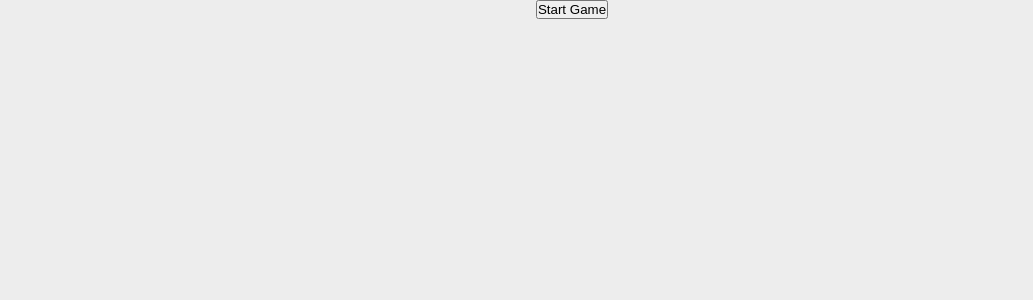
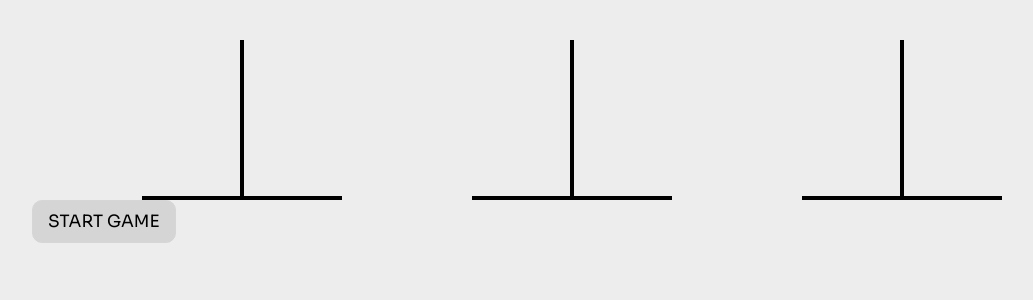
Before and after one commit to eualex/hihan, a Next.js app: page / in a window 1280 px wide. Shown: the top 300 px of the page, without its empty margins (68-1101 px from the left). Built offline with nearby package versions, Linux system fonts and the light colour scheme.

Commit message:
feat: adicionando torres

```diff
--- /dev/null
+++ b/src/components/pages/landing/GameSection/GameSection.module.scss
@@ -0,0 +1,81 @@
+.container {
+  width: 90%;
+  max-width: 1080px;
+  margin: 0 auto;
+}
+
+@keyframes fade-in {
+  from {
+    opacity: 0;
+    transform: translate3d(50px, 50px, 5px) scale(0.97);
+  }
+  to {
+    transform: translate3d(0, 0, 0) scale(1);
+  }
+}
+
+.towerContainer {
+  width: 100%;
+  margin-top: 4rem;
+
+  display: flex;
+  justify-content: space-evenly;
+  align-items: center;
+  gap: 2rem;
+}
+
+.tower {
+  width: 20rem;
+  height: 16rem;
+
+  border-bottom: 4px solid black;
+
+  position: relative;
+
+  animation: fade-in 0.6s ease;
+
+  &:nth-child(1) {
+    animation-delay: 0s;
+  }
+
+  &:nth-child(2) {
+    animation-delay: 0.1s;
+  }
+
+  &:nth-child(3) {
+    animation-delay: 0.2s;
+  }
+
+  &::after {
+
+    content: '';
+    position: absolute;
+    top: 0;
+    bottom: 0;
+    left: 50%;
+    transform: translate(-50%);
+    background: black;
+    width: 4px;
+    height: 100%;
+  }
+}
+
+.button {
+  border: 1px solid #d6d6d6;
+  background: #d5d5d5;
+
+  text-transform: uppercase;
+
+  padding: 10px 15px;
+  border-radius: 10px;
+
+  font-family: Sora, sans-serif;
+  font-size: 1.7rem;
+  transition: filter 0.4s ease;
+
+  cursor: pointer;
+
+  &:hover {
+    filter: brightness(0.8)
+  }
+}
--- /dev/null
+++ b/src/components/pages/landing/GameSection/GameSection.tsx
@@ -0,0 +1,15 @@
+import styles from './GameSection.module.scss'
+
+export function GameSection() {
+  return (
+    <section className={styles.container}>
+      <div className={styles.towerContainer}>
+        <div className={styles.tower} />
+        <div className={styles.tower} />
+        <div className={styles.tower} />
+      </div>
+
+      <button className={styles.button}>Start Game</button>
+    </section>
+  )
+}
--- a/src/components/pages/landing/StartGameSection/StartGameSection.module.scss
+++ /dev/null
@@ -1,7 +0,0 @@
-.container {
-  width: 100%;
-
-  display: flex;
-  justify-content: center;
-  align-items: center;
-}
--- a/src/components/pages/landing/StartGameSection/StartGameSection.tsx
+++ /dev/null
@@ -1,9 +0,0 @@
-import styles from './StartGameSection.module.scss'
-
-export function StartGameSection() {
-  return (
-    <section className={styles.container}>
-      <button>Start Game</button>
-    </section>
-  )
-}
--- a/src/components/pages/landing/index.ts
+++ b/src/components/pages/landing/index.ts
@@ -1 +1 @@
-export * from './StartGameSection/StartGameSection'
+export * from './GameSection/GameSection'
--- a/src/pages/index.tsx
+++ b/src/pages/index.tsx
@@ -1,9 +1,10 @@
-import { StartGameSection } from "@/components/pages/landing";
+import { GameSection } from "@/components/pages/landing";
 
 export default function Home() {
   return (
     <>
-      <StartGameSection />
+
+      <GameSection />
     </>
   )
 }
```
Also changed, not shown: .eslintrc.json.
